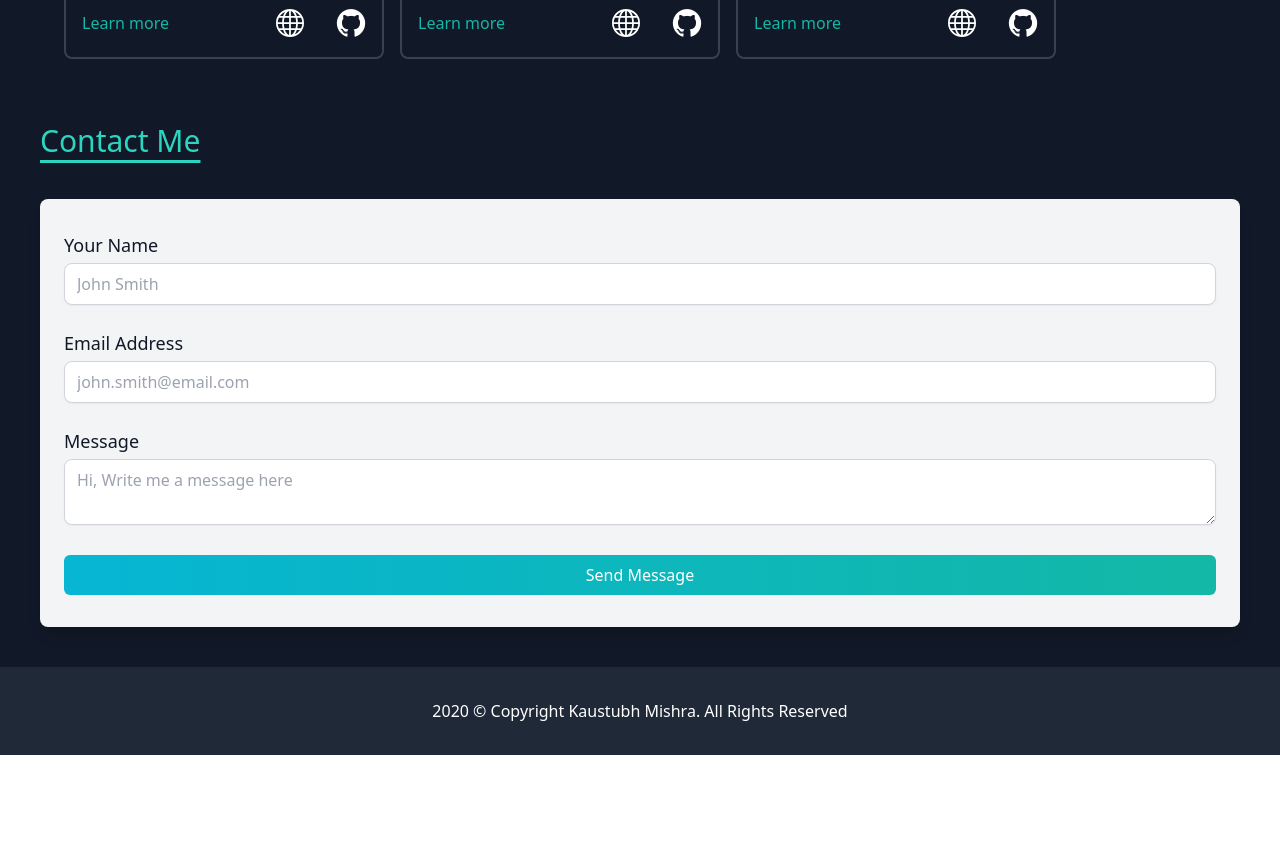
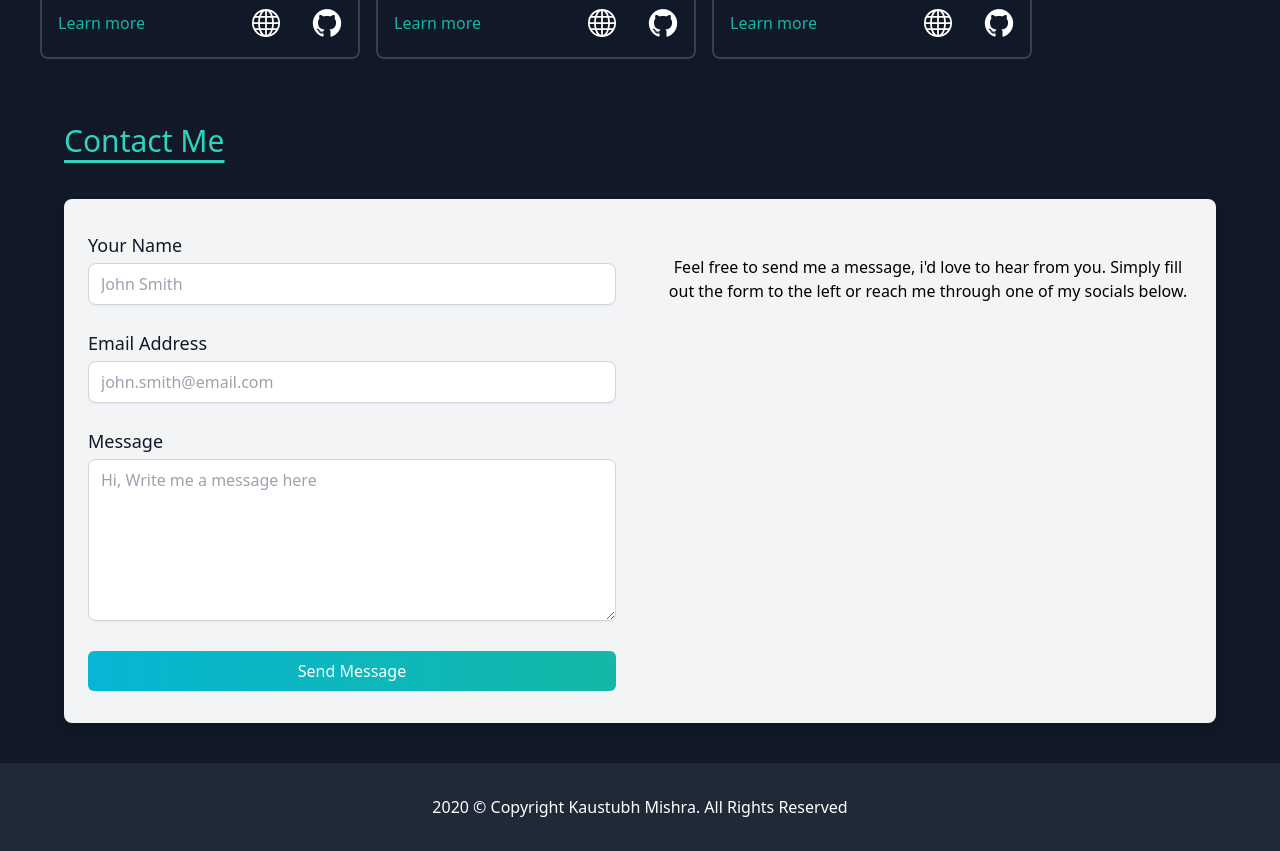
Before and after one commit to JomersDev/portfoliov2, a React (Vite) app: page / in a window 1280 px wide. Shown: the part 1620-2471 px from the top of the page. Before the commit the page ends 2375 px from the top, so only its background shows below. Built offline with nearby package versions, Linux system fonts and the light colour scheme; a web font is replaced by a local one.

Commit message:
contact form desktop responsive

```diff
--- a/src/Components/Contact.jsx
+++ b/src/Components/Contact.jsx
@@ -2,11 +2,12 @@ import React from "react";
 
 export default function() {
     return (
-        <section className="pb-10 px-10">
+        <section className="pb-10 px-10 sm:px-16">
             <h2 className="text-3xl mb-10 text-teal-400 font-medium underline underline-offset-8">
                 Contact Me
             </h2>
-            <div className="bg-gray-100 py-8 px-6 shadow-lg rounded-lg">
+            <div className="bg-gray-100 py-8 px-6 shadow-lg rounded-lg w-full md:flex md:gap-x-12">
+                <div className="w-full">
                     <form className="text-black space-y-6">
                         <div>
                             <label htmlFor="name" className="block text-lg font-medium text-gray-900">
@@ -45,6 +46,7 @@ export default function() {
                                     id="message"
                                     name="message"
                                     placeholder="Hi, Write me a message here"
+                                    rows="6"
                                     className="w-full border border-gray-300 px-3 py-2 rounded-lg shadow-sm focus:outline-none focus:border-teal-500"
                                 />
                             </div>
@@ -52,8 +54,13 @@ export default function() {
                         <button type="submit" className="bg-gradient-to-r from-cyan-500 to-teal-500 text-white rounded-md py-2 w-full">
                             Send Message
                         </button>
-
                     </form>
+                </div>
+                <div className="text-black text-center w-full">
+                    <p className="hidden md:inline-flex pt-6">
+                        Feel free to send me a message, i'd love to hear from you. Simply fill out the form to the left or reach me through one of my socials below.
+                    </p>
+                </div>
             </div>
         </section>
     )
--- a/src/Components/Projects.jsx
+++ b/src/Components/Projects.jsx
@@ -3,7 +3,7 @@ import ProjectCard from "../Components/ProjectCard";
 
 export default function() {
     return (
-        <section className="pb-10 px-10 sm:px-16">
+        <section className="pb-10 px-10">
             <h2 className="text-3xl mb-10 text-teal-400 font-medium underline underline-offset-8">My Projects</h2>
             <p>Here are some of the projects I have completed recently</p>
             <div className="my-6 flex items-center flex-col space-y-4 md:flex-row md:space-x-4 md:space-y-0">
```
Lines whose indentation alone changed are shown as unchanged.
